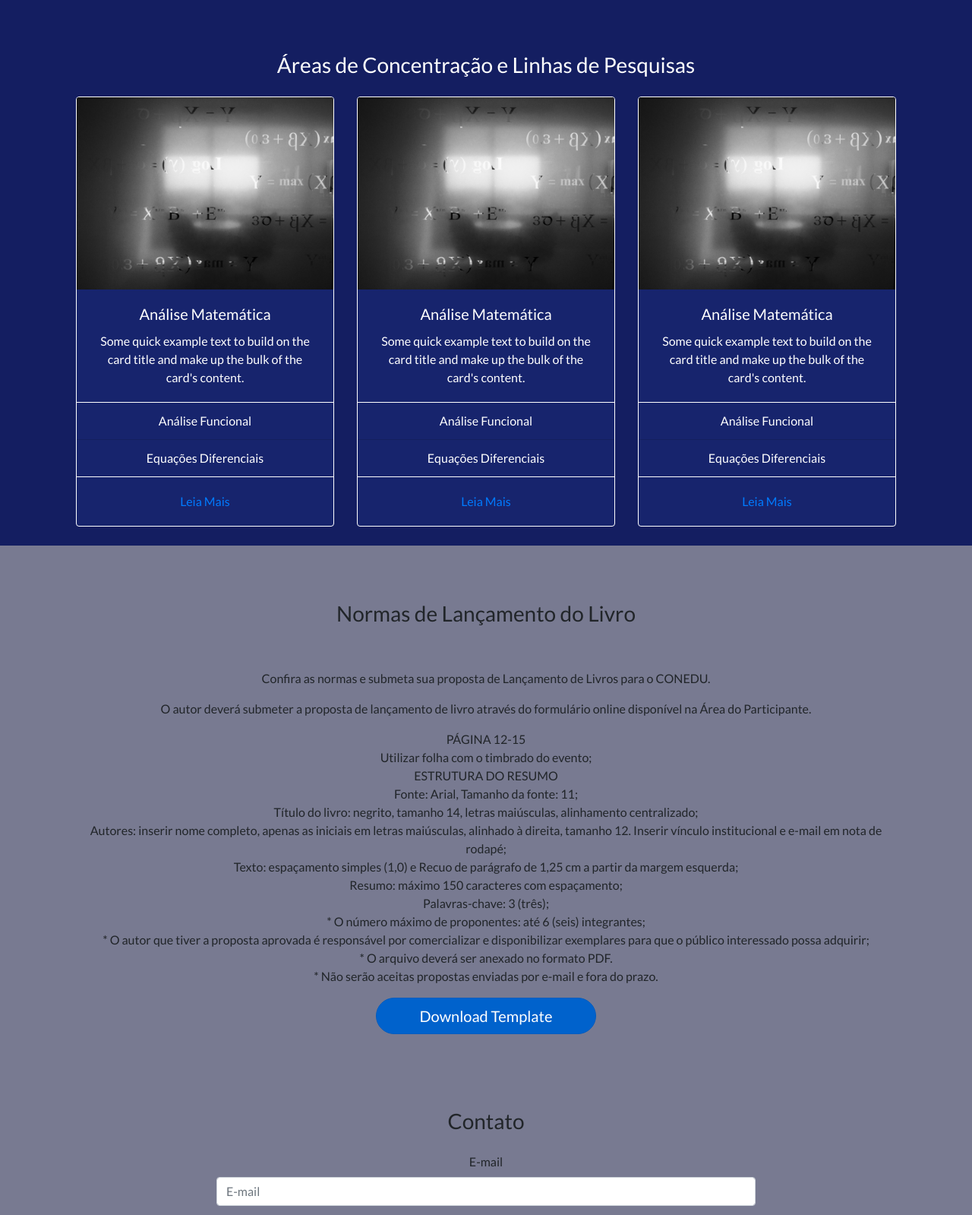
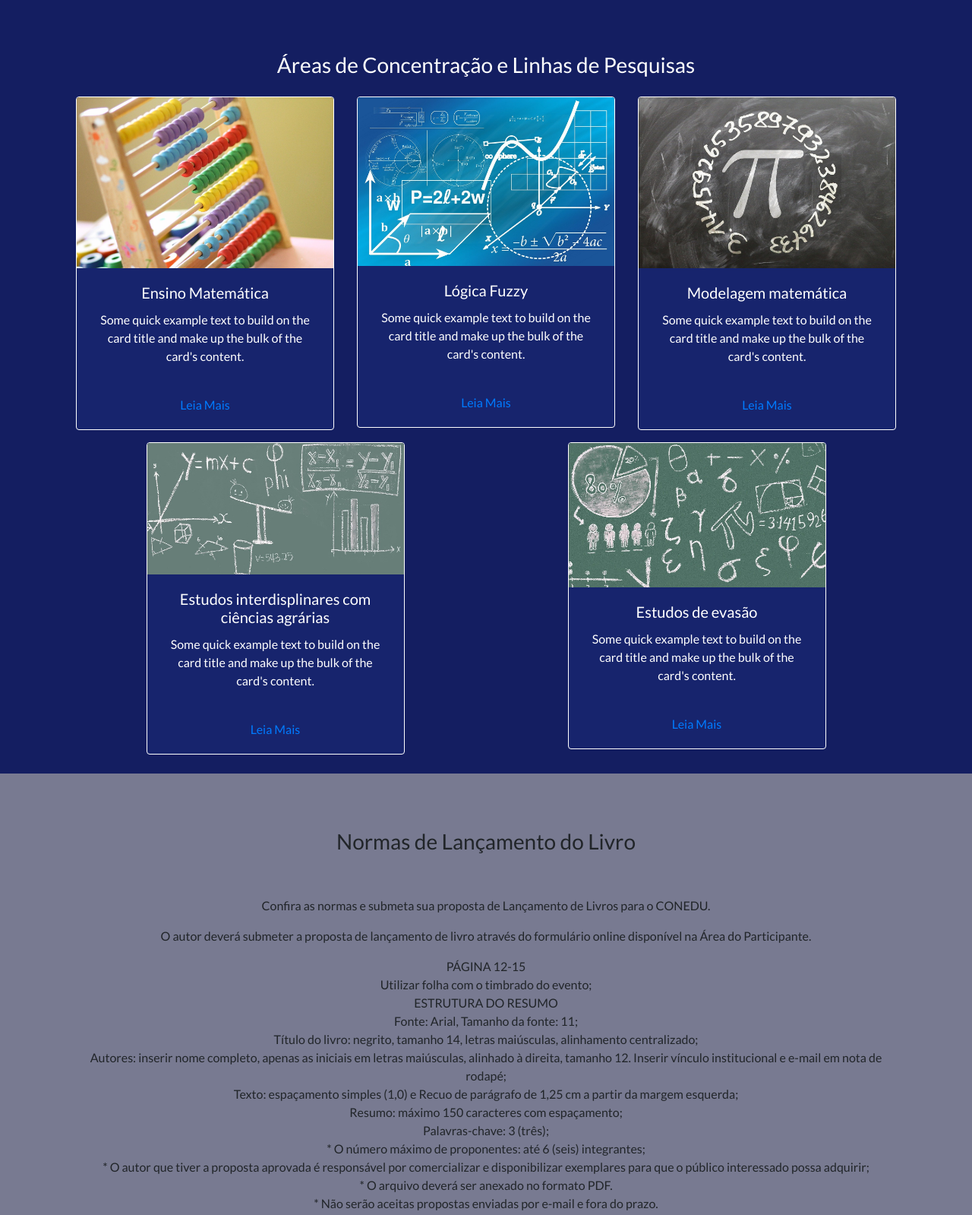
Before and after one commit to juliocartier/profmat, a website: page index.html in a window 1280 px wide. Shown: the part 540-2139 px from the top of the page at 76% size. Drawn offline with nearby package versions, Linux system fonts and the light colour scheme.

Commit message:
Foi criado e adicionado os projetos

```diff
--- a/index.html
+++ b/index.html
@@ -101,15 +101,11 @@
 			<div class="row">
 				<div class="col-md-4 mx-auto mt-3 text-center">
 					<div class="card">
-						<img class="card-img-top" src="img/math-analisy.jpg" alt="Card image cap">
+						<img class="card-img-top" src="img/math3.jpg" alt="Card image cap">
 						<div class="card-body">
-						  <h5 class="card-title text-white">Análise Matemática</h5>
+						  <h5 class="card-title text-white">Ensino Matemática</h5>
 						  <p class="card-text text-white">Some quick example text to build on the card title and make up the bulk of the card's content.</p>
 						</div>
-						<ul class="list-group list-group-flush">
-						  <li class="list-group-item color-list-group text-white">Análise Funcional</li>
-						  <li class="list-group-item color-list-group text-white">Equações Diferenciais</li>
-						</ul>
 						<div class="card-body">
 						  <a href="#" class="card-link">Leia Mais</a>
 					    </div>
@@ -118,15 +114,11 @@
 
 				<div class="col-md-4 mx-auto mt-3 text-center">
 					<div class="card">
-						<img class="card-img-top" src="img/math-analisy.jpg" alt="Card image cap">
+						<img class="card-img-top" src="img/math1.jpg" alt="Card image cap">
 						<div class="card-body">
-						  <h5 class="card-title text-white ">Análise Matemática</h5>
+						  <h5 class="card-title text-white ">Lógica Fuzzy</h5>
 						  <p class="card-text text-white">Some quick example text to build on the card title and make up the bulk of the card's content.</p>
 						</div>
-						<ul class="list-group list-group-flush">
-						  <li class="list-group-item color-list-group text-white">Análise Funcional</li>
-						  <li class="list-group-item color-list-group text-white">Equações Diferenciais</li>
-						</ul>
 						<div class="card-body">
 						  <a href="#" class="card-link">Leia Mais</a>
 					    </div>
@@ -135,15 +127,11 @@
 
 				<div class="col-md-4 mx-auto mt-3 text-center">
 					<div class="card">
-						<img class="card-img-top" src="img/math-analisy.jpg" alt="Card image cap">
+						<img class="card-img-top" src="img/math2.jpg" alt="Card image cap">
 						<div class="card-body">
-						  <h5 class="card-title text-white">Análise Matemática</h5>
+						  <h5 class="card-title text-white">Modelagem matemática</h5>
 						  <p class="card-text text-white">Some quick example text to build on the card title and make up the bulk of the card's content.</p>
 						</div>
-						<ul class="list-group list-group-flush">
-						  <li class="list-group-item color-list-group text-white">Análise Funcional</li>
-						  <li class="list-group-item color-list-group text-white">Equações Diferenciais</li>
-						</ul>
 						<div class="card-body">
 						  <a href="#" class="card-link">Leia Mais</a>
 					    </div>
@@ -151,6 +139,34 @@
 				</div>
 
 
+			</div>
+
+			<div class="row">
+				<div class="col-md-4 mx-auto mt-3 text-center">
+					<div class="card">
+						<img class="card-img-top" src="img/math4.jpg" alt="Card image cap">
+						<div class="card-body">
+						  <h5 class="card-title text-white">Estudos interdisplinares com ciências agrárias</h5>
+						  <p class="card-text text-white">Some quick example text to build on the card title and make up the bulk of the card's content.</p>
+						</div>
+						<div class="card-body">
+						  <a href="#" class="card-link">Leia Mais</a>
+					    </div>
+                    </div>
+				</div>
+
+				<div class="col-md-4 mx-auto mt-3 text-center">
+					<div class="card">
+						<img class="card-img-top" src="img/math5.jpg" alt="Card image cap">
+						<div class="card-body">
+						  <h5 class="card-title text-white">Estudos de evasão</h5>
+						  <p class="card-text text-white">Some quick example text to build on the card title and make up the bulk of the card's content.</p>
+						</div>
+						<div class="card-body">
+						  <a href="#" class="card-link">Leia Mais</a>
+					    </div>
+                    </div>
+				</div>
 			</div>
 
 		</div>
@@ -302,7 +318,7 @@
       <div class="row">
       	<div class="col-md-12 mx-auto text-center mp-2">
       		<p>
-      			 (84)3317-8313 ou secpos@ufersa.edu.br
+      			 walterm@ufersa.edu.br
       		</p>
       	</div>
       </div>
```
Also changed, not shown: index_projeto.html (+2 -2 lines), public/img/math1.jpg (added), public/img/math2.jpg (added), public/img/math3.jpg (added), public/img/math4.jpg (added), public/img/math5.jpg (added).
